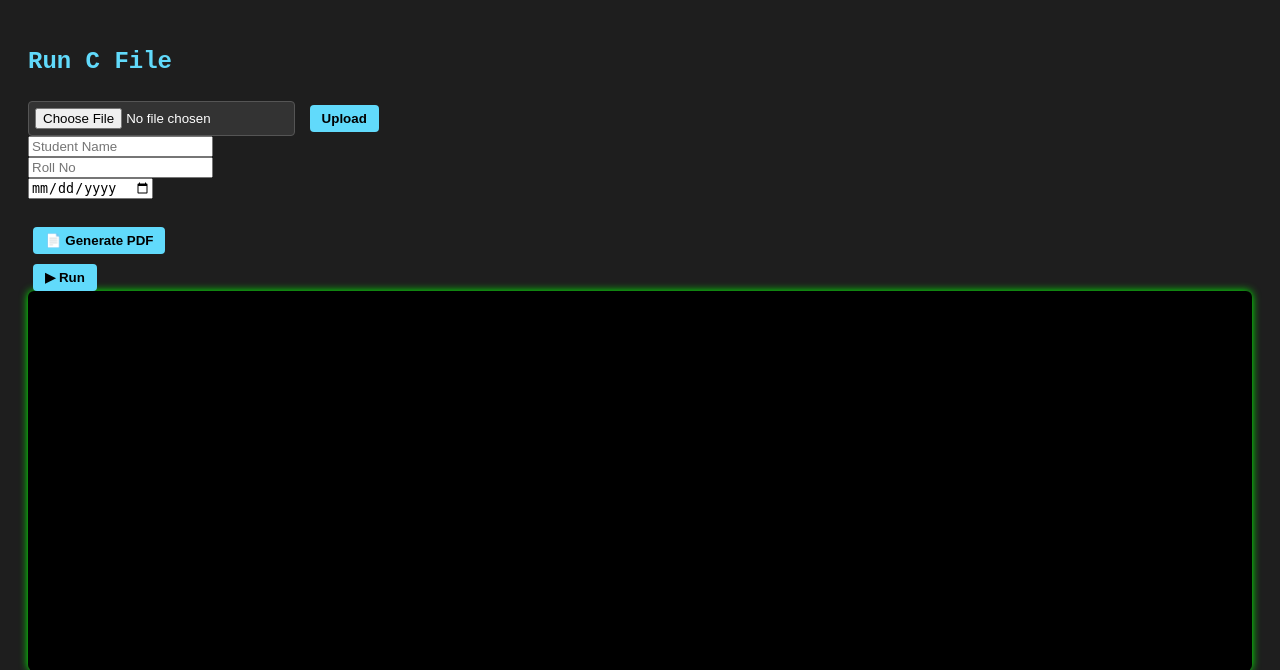
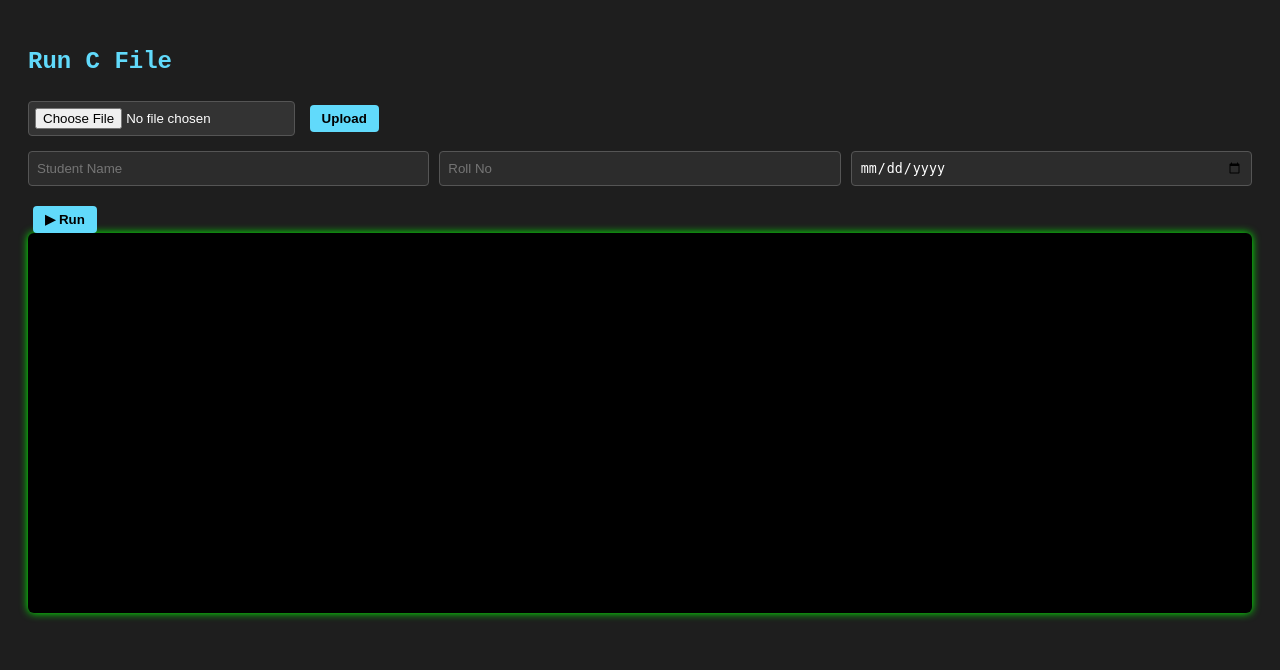
Before and after one commit to athulcoder/c_to_pdf, a Flask app: page / in a window 1280 px wide. Shown: the top 670 px of the page. Run offline with Flask 3, Linux system fonts and the light colour scheme; some libraries are stand-ins or nearby versions.

Commit message:
homepage updated

```diff
--- a/templates/index.html
+++ b/templates/index.html
@@ -2,7 +2,7 @@
 <html lang="en">
 <head>
   <meta charset="UTF-8" />
-  <title>C Runner Terminal</title>
+  <title>C File to Pdf Converter</title>
   <script src="https://cdn.socket.io/4.5.4/socket.io.min.js"></script>
   <style>
     body {
@@ -61,24 +61,49 @@
     button:hover {
       background: #21a1f1;
     }
+
+    .form-grid {
+      display: grid;
+      grid-template-columns: repeat(auto-fit, minmax(200px, 1fr));
+      gap: 10px;
+      margin-top: 15px;
+    }
+
+    .form-grid input {
+      background: #2c2c2c;
+      color: #fff;
+      border: 1px solid #555;
+      padding: 8px;
+      border-radius: 4px;
+    }
+
+    .actions {
+      margin-top: 10px;
+    }
+
+    #generateBtn {
+      display: none;
+    }
   </style>
 </head>
 <body>
   <h2>Run C File</h2>
-
 
   <form id="uploadForm">
     <input type="file" name="cfile" required />
     <button type="submit">Upload</button>
   </form>
 
-<input type="text" id="name" placeholder="Student Name" required><br>
-<input type="text" id="rollno" placeholder="Roll No" required><br>
-<input type="date" id="date" required><br><br>
-<button onclick="generatePDF()">📄 Generate PDF</button>
+  <div class="form-grid">
+    <input type="text" id="name" placeholder="Student Name" required />
+    <input type="text" id="rollno" placeholder="Roll No" required />
+    <input type="date" id="date" required />
+  </div>
 
-  <br />
+  <div class="actions">
     <button onclick="runCode()">▶ Run</button>
+    <button id="generateBtn" onclick="generatePDF()">📄 Generate PDF</button>
+  </div>
 
   <div class="terminal" id="terminal" tabindex="0"></div>
 
@@ -88,6 +113,7 @@
     let inputBuffer = "";
 
     const terminal = document.getElementById("terminal");
+    const generateBtn = document.getElementById("generateBtn");
 
     // Handle file upload
     document.getElementById("uploadForm").addEventListener("submit", async function (e) {
@@ -118,6 +144,9 @@
       }
       terminal.focus();
       socket.emit("start_execution", { session: sessionId });
+
+      // Show PDF button only after run is clicked
+      generateBtn.style.display = "inline-block";
     }
 
     // Append text to terminal
@@ -131,7 +160,7 @@
       appendToTerminal(data);
     });
 
-    // Terminal input handling (real-time)
+    // Terminal input handling
     terminal.addEventListener("keydown", function (e) {
       if (!sessionId) return;
 
@@ -150,7 +179,7 @@
         appendToTerminal(e.key);
       }
 
-      e.preventDefault(); // prevent browser scrolling, etc.
+      e.preventDefault();
     });
 
     function generatePDF() {
@@ -180,7 +209,6 @@ socket.on("pdf_generated", (data) => {
         alert("Failed to generate PDF: " + data.error);
       }
     });
-
   </script>
 </body>
 </html>
```
Lines whose indentation alone changed are shown as unchanged.
